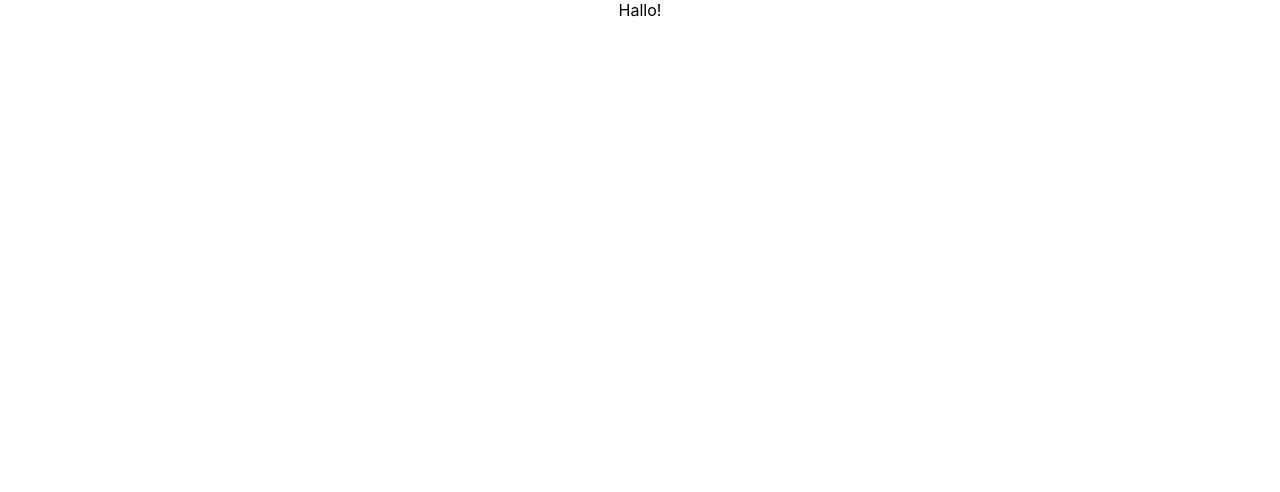
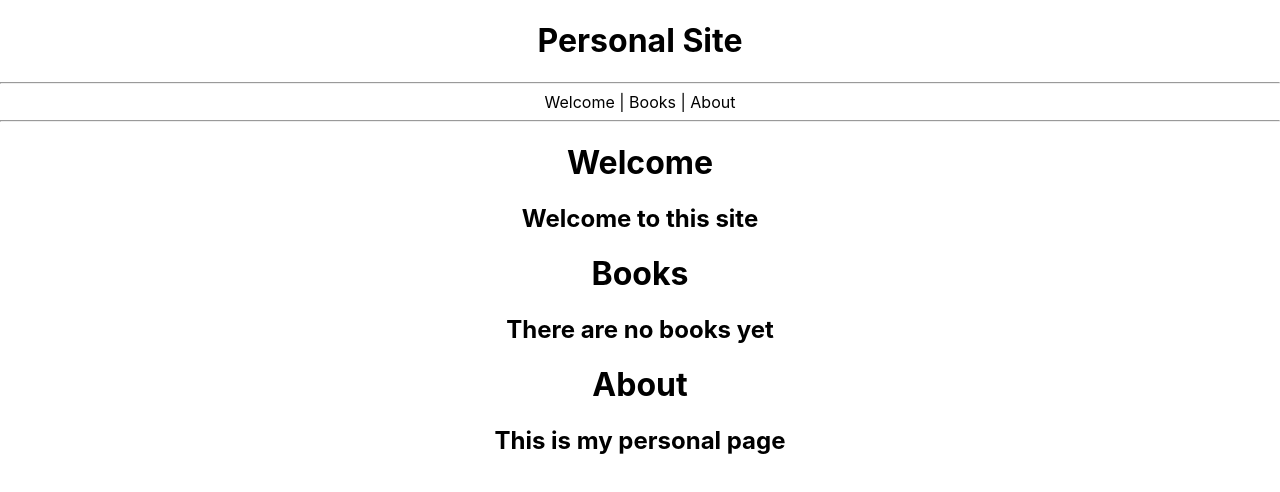
Before and after one commit to bekircbc/react_router_basicnavpage, a React (Vite) app: page / in a window 1280 px wide. Shown: the top 492 px of the page. Built offline with nearby package versions, Linux system fonts and the light colour scheme.

Commit message:
without useEffect basic html finished

```diff
--- a/src/App.jsx
+++ b/src/App.jsx
@@ -1,10 +1,21 @@
-import { useState } from "react";
+// import { useState } from "react";
 import "./App.scss";
+import { PageWelcome } from "./pages/PageWelcome";
+import { PageBooks } from "./pages/PageBooks";
+import { PageAbout } from "./pages/PageAbout";
 
 function App() {
-  const [count, setCount] = useState(0);
-
-  return <div className="App">Hallo!</div>;
+  return (
+    <div className="App">
+      <h1>Personal Site</h1>
+      <hr />
+      Welcome | Books | About
+      <hr />
+      <PageWelcome />
+      <PageBooks />
+      <PageAbout />
+    </div>
+  );
 }
 
 export default App;
--- a/src/App.scss
+++ b/src/App.scss
@@ -1,42 +1,3 @@
 .App {
   text-align: center;
 }
-
-.App-logo {
-  height: 40vmin;
-  pointer-events: none;
-}
-
-@media (prefers-reduced-motion: no-preference) {
-  .App-logo {
-    animation: App-logo-spin infinite 20s linear;
-  }
-}
-
-.App-header {
-  background-color: #282c34;
-  min-height: 100vh;
-  display: flex;
-  flex-direction: column;
-  align-items: center;
-  justify-content: center;
-  font-size: calc(10px + 2vmin);
-  color: white;
-}
-
-.App-link {
-  color: #61dafb;
-}
-
-@keyframes App-logo-spin {
-  from {
-    transform: rotate(0deg);
-  }
-  to {
-    transform: rotate(360deg);
-  }
-}
-
-button {
-  font-size: calc(10px + 2vmin);
-}
--- /dev/null
+++ b/src/pages/PageAbout.jsx
@@ -0,0 +1,8 @@
+export const PageAbout = () => {
+  return (
+    <>
+      <h1>About</h1>
+      <h2>This is my personal page</h2>
+    </>
+  );
+};
--- /dev/null
+++ b/src/pages/PageBooks.jsx
@@ -0,0 +1,8 @@
+export const PageBooks = () => {
+  return (
+    <>
+      <h1>Books</h1>
+      <h2>There are no books yet</h2>
+    </>
+  );
+};
--- /dev/null
+++ b/src/pages/PageWelcome.jsx
@@ -0,0 +1,8 @@
+export const PageWelcome = () => {
+  return (
+    <>
+      <h1>Welcome</h1>
+      <h2>Welcome to this site</h2>
+    </>
+  );
+};
```
